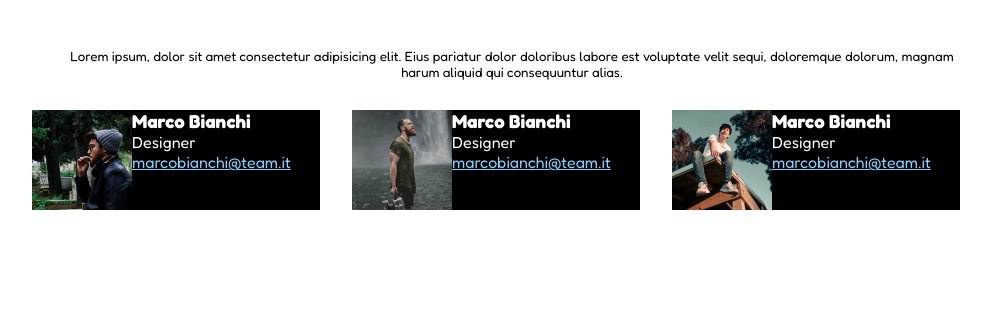
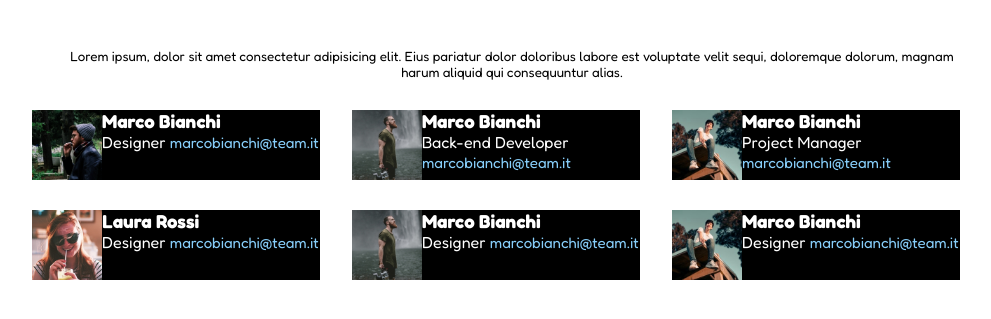
Before and after one commit to EnricoCirilli/html-css-float-cards, a plain HTML site: page index.html in a window 1280 px wide. Shown: the part 61-380 px from the top of the page, without its empty margins (128-1119 px from the left). Drawn offline with Linux system fonts and the light colour scheme.

Commit message:
add: adding the others cards

```diff
--- a/css/style.css
+++ b/css/style.css
@@ -23,28 +23,37 @@ p{
     text-align: center;
     padding: 30px;
 }
-
+/* column add float and calc width */
 .column {
     float: left;
     width: calc(100% / 3)
 
   }
+  /*  */
 .column img{
     float: left;
-    max-height: 100px;
+    max-height: 70px;
 }
+/*  */
 .clearfix:after {
     content:"";
     display:table;
     clear:both;
    }
+/*  */
 .card{
     background-color: black;
     color: white;
-    height: 100px;
-    width:90%;
+    height: 70px;
+    width:90%
 
 }
+/*  */
 a{
     color: lightskyblue;
+    text-decoration: none;
+    font-size: 15px;
 }
+.row-2{
+    padding-top: 30px;
+}
--- a/index.html
+++ b/index.html
@@ -32,6 +32,36 @@
                 <div class="card">
                     <img src="img/male2.png" alt="">
                     <h3>Marco Bianchi</h3>
+                    <span>Back-end Developer</span>
+                    <a href="">marcobianchi@team.it</a>
+                </div>
+            </div>
+            <div class="column">
+                <div class="card">
+                    <img src="img/male3.png" alt="">
+                    <h3>Marco Bianchi</h3>
+                    <span>Project Manager</span>
+                    <a href="">marcobianchi@team.it</a>
+                </div>
+            </div>
+        </div>
+
+        <!-- Sub-Main-1 -->
+
+        <!-- Sub-Main-2 -->
+        <div class="row-2 clearfix">
+            <div class="column">
+                <div class="card">
+                    <img src="img/female1.png" alt="">
+                    <h3>Laura Rossi</h3>
+                    <span>Designer</span>
+                    <a href="">marcobianchi@team.it</a>
+                </div>
+            </div>
+            <div class="column">
+                <div class="card">
+                    <img src="img/male2.png" alt="">
+                    <h3>Marco Bianchi</h3>
                     <span>Designer</span>
                     <a href="">marcobianchi@team.it</a>
                 </div>
@@ -45,11 +75,6 @@
                 </div>
             </div>
         </div>
-
-        <!-- Sub-Main-1 -->
-
-        <!-- Sub-Main-2 -->
-
         <!-- Sub-Main-2 -->
     </main>
     <!-- Main -->
```
